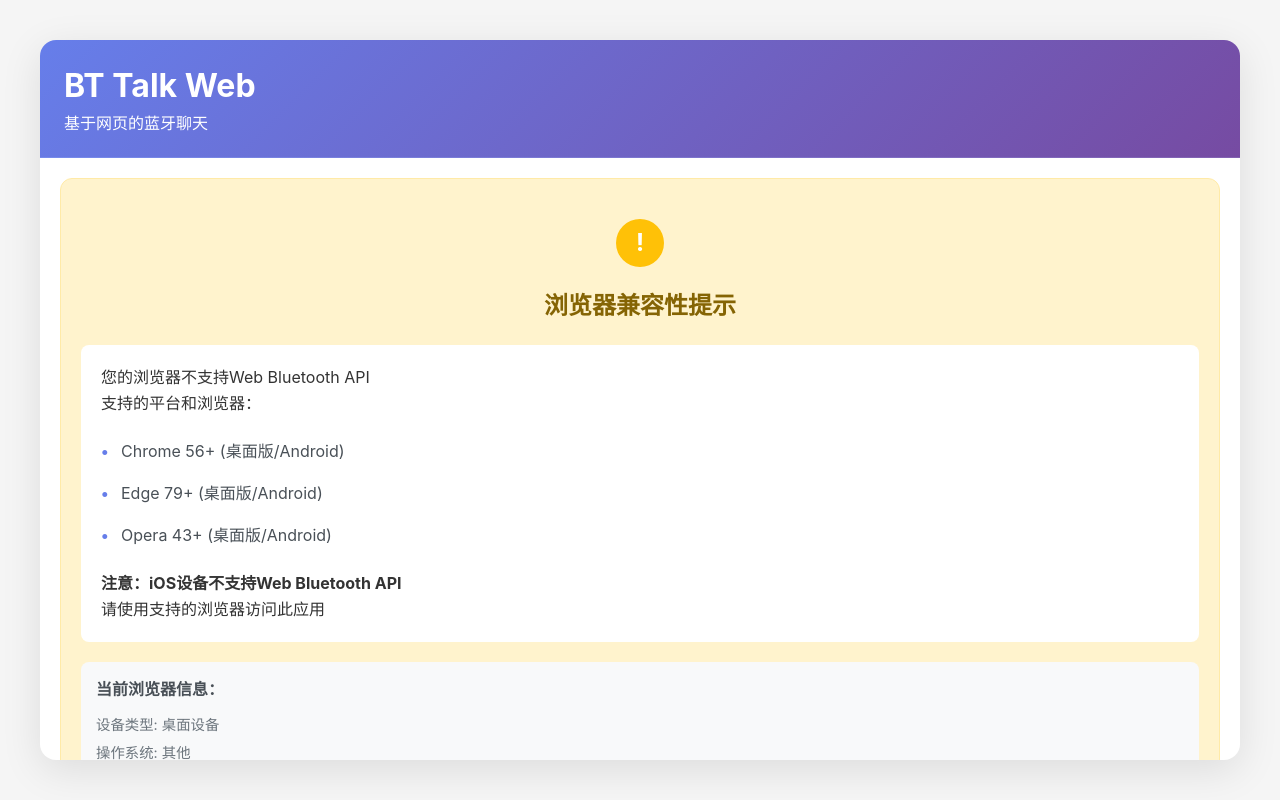
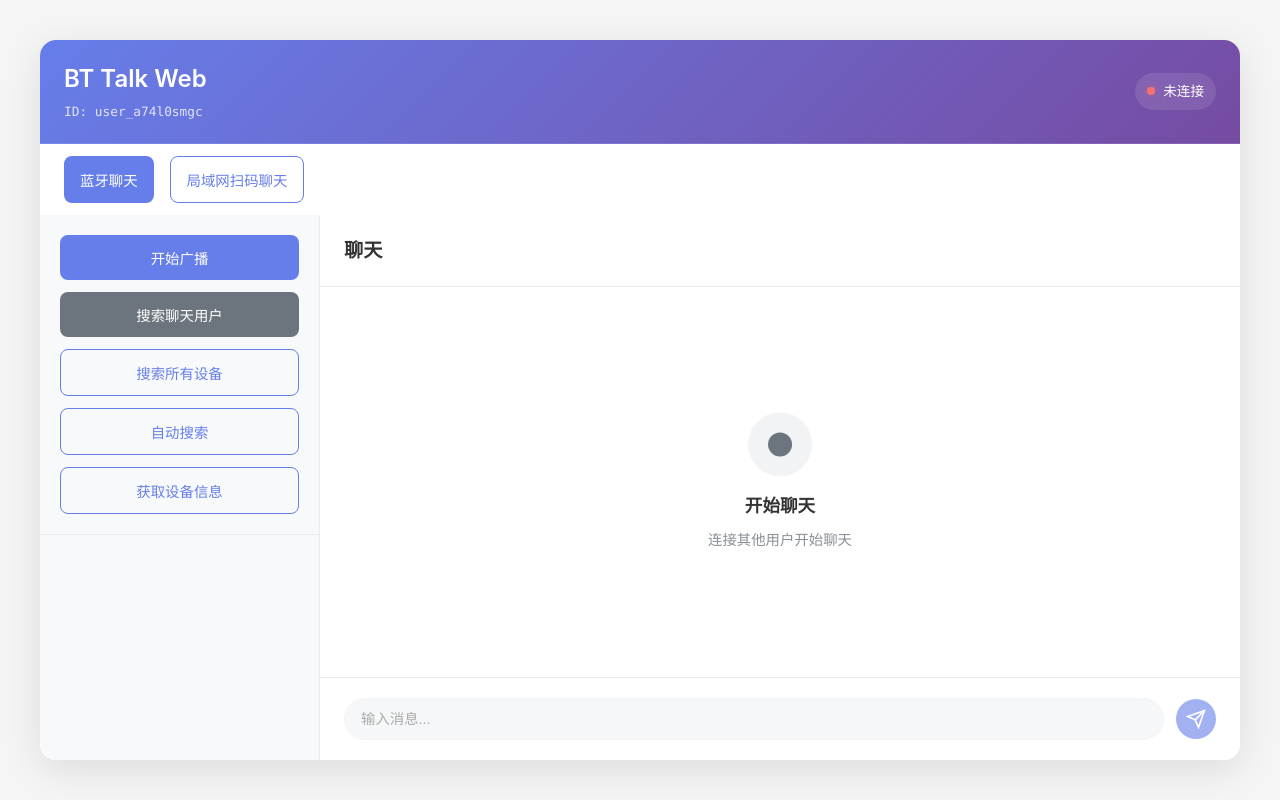
Before and after one commit to wlin050407/bttalk, a React (Create React App) app: page / in a window 1280 px wide. Built offline with nearby package versions, Linux system fonts and the light colour scheme.

Commit message:
feat: 移除所有Web Bluetooth兼容性提醒，所有设备都能扫码配对

```diff
--- a/src/App.js
+++ b/src/App.js
@@ -520,67 +520,6 @@ function App() {
     }
   };
 
-  // 如果不支持Web Bluetooth API，显示兼容性提示
-  if (!browserInfo.isSupported && chatMode === 'bluetooth') {
-    return (
-      <div className="App">
-        <div className="container">
-          <header className="header">
-            <h1>BT Talk Web</h1>
-            <p>基于网页的蓝牙聊天</p>
-          </header>
-
-          <div className="compatibility-warning">
-            <div className="warning-icon">!</div>
-            <h2>浏览器兼容性提示</h2>
-
-            {browserInfo.isIOS ? (
-              <div className="ios-warning">
-                <h3>iOS设备检测到</h3>
-                <p>iOS系统限制：所有iOS浏览器都不支持Web Bluetooth API</p>
-                <p>解决方案：</p>
-                <ul>
-                  <li>使用Android设备</li>
-                  <li>使用桌面设备（Windows/Mac/Linux）</li>
-                  <li>下载原生iOS应用（需要开发者账号）</li>
-                  <li>使用其他聊天应用</li>
-                </ul>
-                <div className="download-links">
-                  <a href="https://play.google.com/store/apps/details?id=com.android.chrome" target="_blank" rel="noopener noreferrer" className="btn btn-primary">
-                    下载Chrome for Android
-                  </a>
-                  <a href="https://www.google.com/chrome/" target="_blank" rel="noopener noreferrer" className="btn btn-secondary">
-                    下载Chrome桌面版
-                  </a>
-                </div>
-              </div>
-            ) : (
-              <div className="general-warning">
-                <p>您的浏览器不支持Web Bluetooth API</p>
-                <p>支持的平台和浏览器：</p>
-                <ul>
-                  <li>Chrome 56+ (桌面版/Android)</li>
-                  <li>Edge 79+ (桌面版/Android)</li>
-                  <li>Opera 43+ (桌面版/Android)</li>
-                </ul>
-                <p><strong>注意：iOS设备不支持Web Bluetooth API</strong></p>
-                <p>请使用支持的浏览器访问此应用</p>
-              </div>
-            )}
-
-            <div className="browser-info">
-              <h4>当前浏览器信息：</h4>
-              <p>设备类型: {browserInfo.isMobile ? '移动设备' : '桌面设备'}</p>
-              <p>操作系统: {browserInfo.isIOS ? 'iOS' : browserInfo.isAndroid ? 'Android' : '其他'}</p>
-              <p>浏览器: {browserInfo.isChrome ? 'Chrome' : browserInfo.isEdge ? 'Edge' : browserInfo.isOpera ? 'Opera' : browserInfo.isSafari ? 'Safari' : '其他'}</p>
-              <p>Web Bluetooth支持: {browserInfo.hasWebBluetooth ? '是' : '否'}</p>
-            </div>
-          </div>
-        </div>
-      </div>
-    );
-  }
-
   return (
     <div className="App">
       <div className="container">
```
